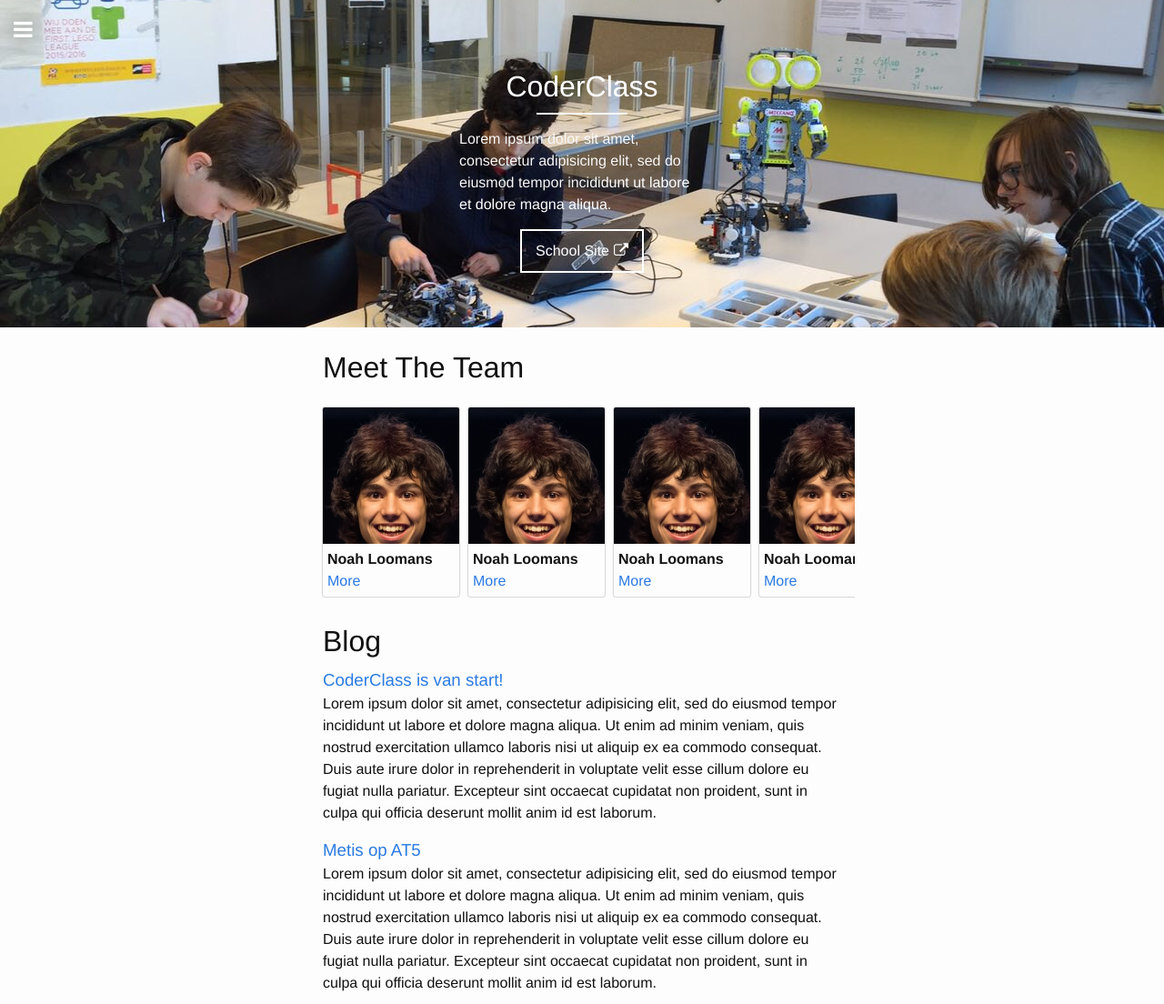
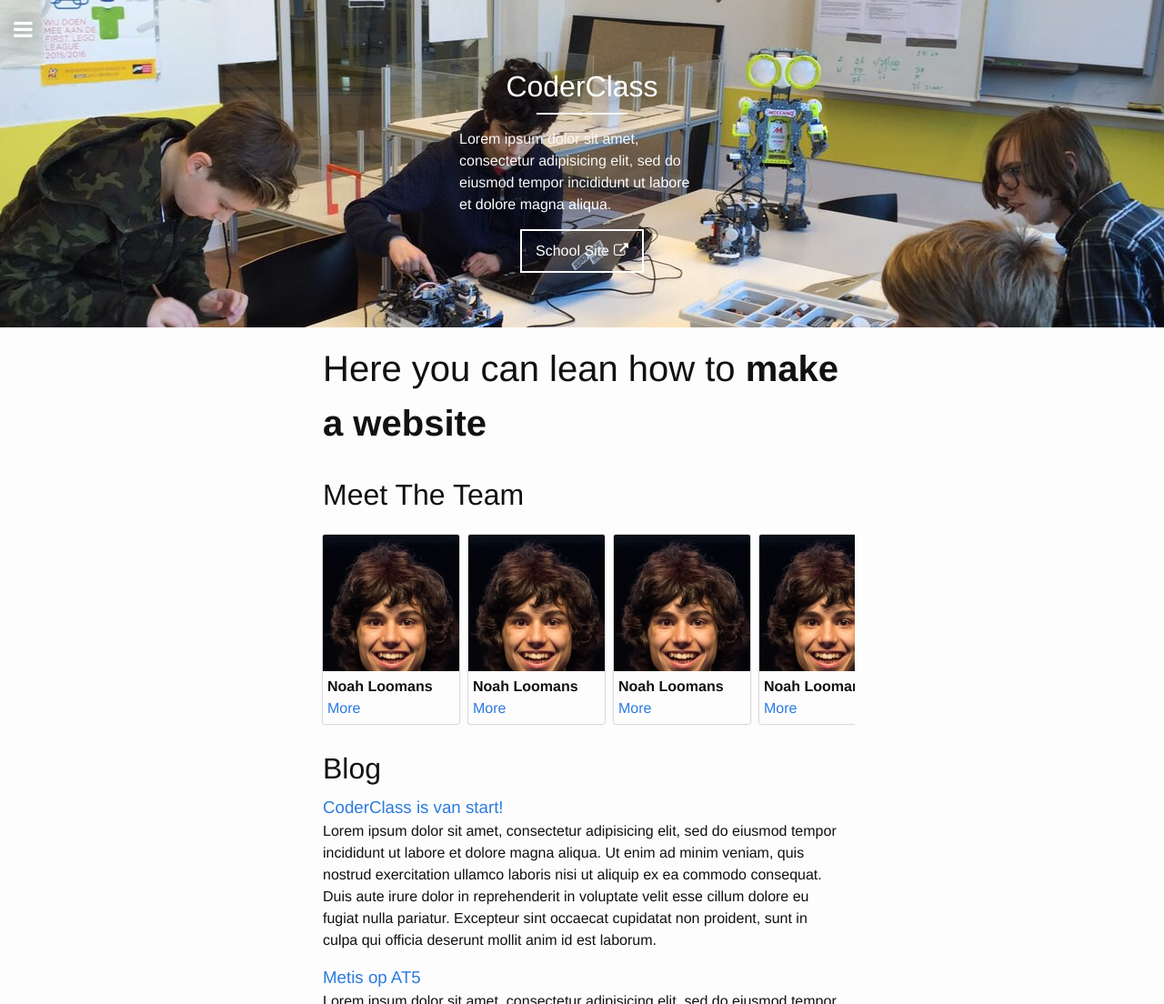
Before and after one commit to MetisMontessoriLyceum/RoboticaClub, a Jekyll site: the page built from index.html, in a window 1280 px wide, cut to the strip 0-1104 px from the top of the page. Shown: the whole strip at 91% size. Built offline with Jekyll 4.4.1, drawn with Linux system fonts in a browser that asks for light colours; nearby versions of some CDN libraries.

Commit message:
added self typing text

```diff
--- a/_sass/_layout.scss
+++ b/_sass/_layout.scss
@@ -43,6 +43,26 @@
       }
     }
   }
+}
+
+.what-to-lean {
+  font-size: 2.5em;
+  margin: 15px;
+  margin-bottom: 20px;
+}
+
+.cursor {
+  border: 1px solid;
+  margin-left: 3px;
+  animation: blink 1s infinite;
+}
+
+@-webkit-keyframes blink {
+  0% { opacity: 0; }
+  1% { opacity: 1; }
+  50% { opacity: 1; }
+  51% { opacity: 0; }
+  100% { opacity: 0; }
 }
 
 .team {
--- a/index.html
+++ b/index.html
@@ -3,6 +3,10 @@
 ---
 
 <div class="home">
+
+  <div class="what-to-lean">
+    Here you can lean how to <strong>build a robot</strong><span class="cursor"></span>
+  </div>
 
   <div class="team">
     <strong>meet the team</strong>
--- a/script/main.js
+++ b/script/main.js
@@ -11,3 +11,42 @@
     $('body').removeClass('noscroll');
   });
 })
+
+var data = {
+  thing: 0,
+  letter: 0,
+  thingsYouCanLearn: [
+    'build a robot',
+    'make a website',
+    'develop a game',
+    'do anything.'
+  ]
+}
+
+function type () {
+  $('.what-to-lean').find('strong').text(data.thingsYouCanLearn[data.thing].slice(0,data.letter+1));
+  data.letter++;
+  if (data.letter == data.thingsYouCanLearn[data.thing].length) {
+    if (data.thing == data.thingsYouCanLearn.length-1) {
+      return;
+    }
+    data.thing++;
+    data.letter = 0;
+    setTimeout(type, 2000);
+  }
+  else {
+    setTimeout(type, 50);
+  }
+}
+
+$(document).ready(function () {
+  var thingsYouCanLearn = [
+    'build a robot',
+    'make a website',
+    'develop a game',
+    'anything.'
+  ];
+  type();
+
+  $('.what-to-lean')
+});
```
